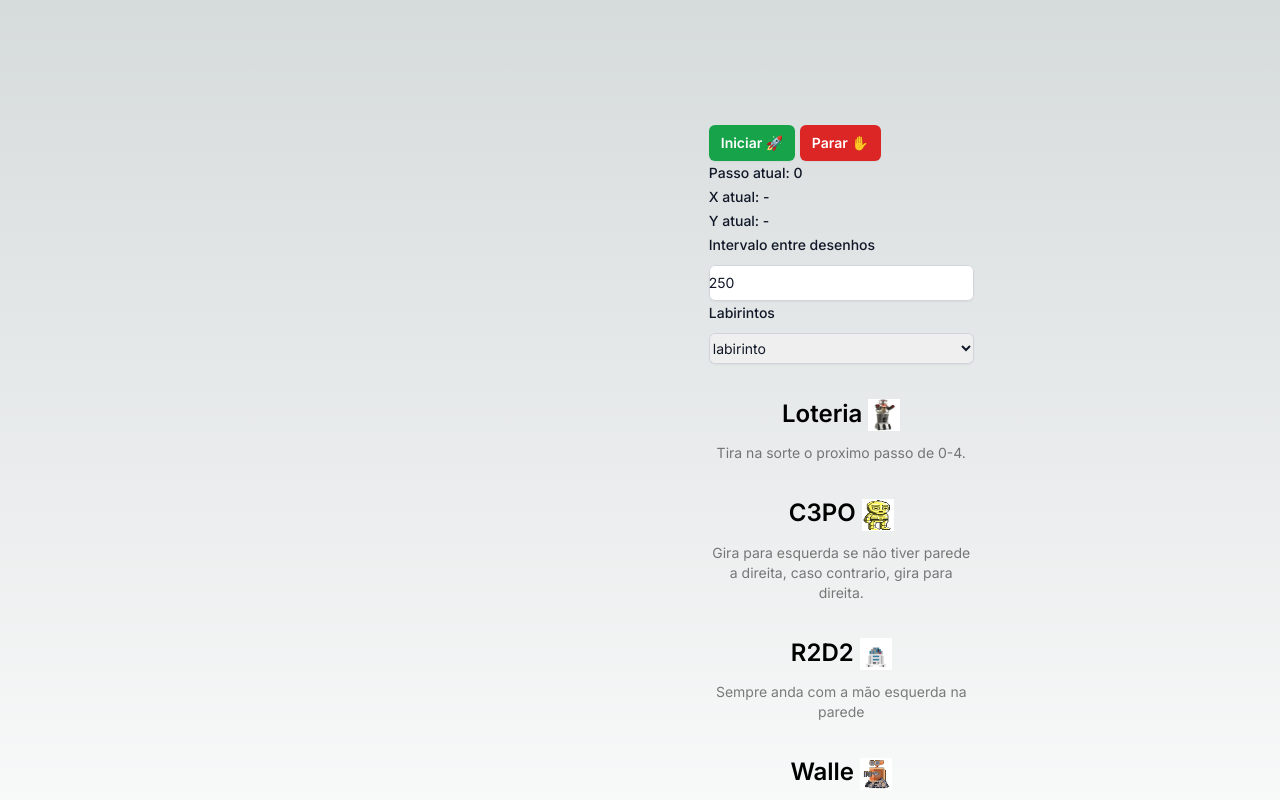
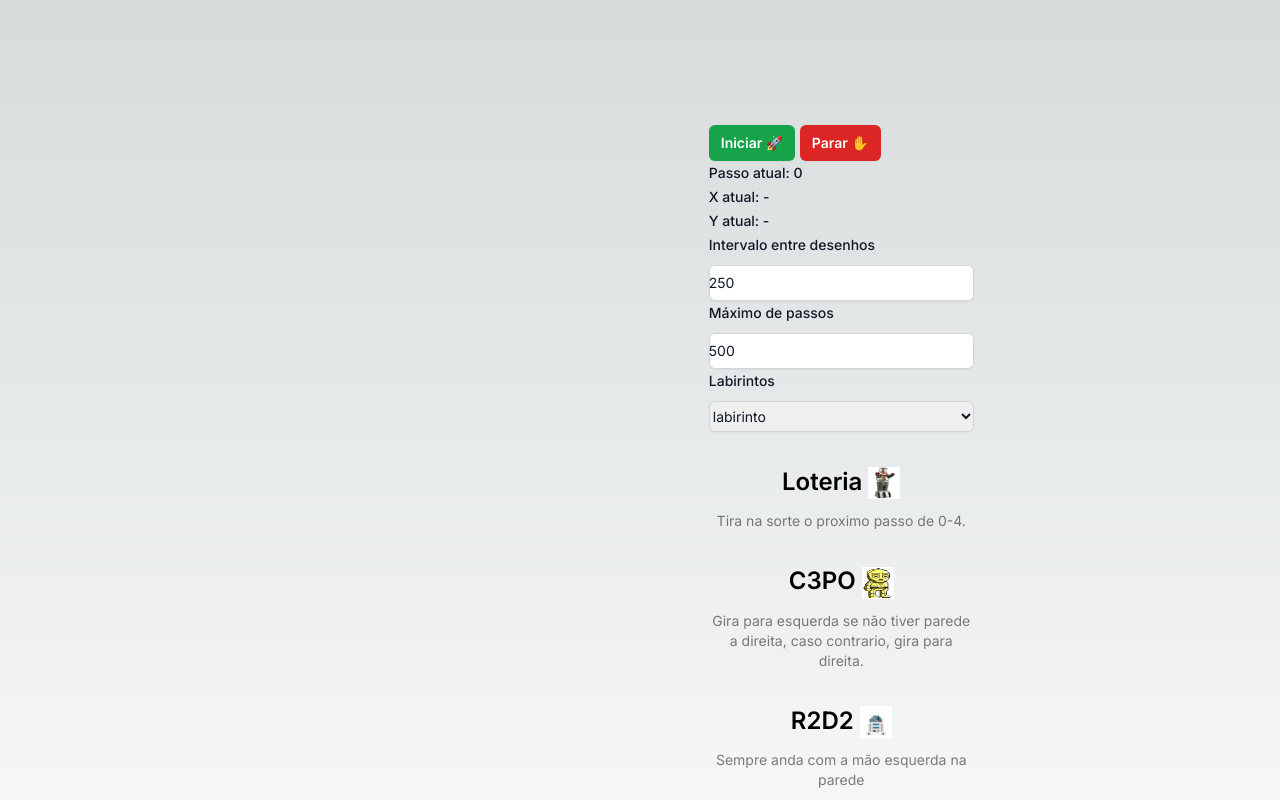
Before and after one commit to ericoloewe/labirinto-robo-html, a Next.js app: page / in a window 1280 px wide. Shown: the top 800 px of the page. Built offline with nearby package versions, Linux system fonts and the light colour scheme.

Commit message:
max steps

```diff
--- a/src/app/p5-drawer.ts
+++ b/src/app/p5-drawer.ts
@@ -100,8 +100,8 @@
 		}
 	}
 
-	public generateStepsAndDraw() {
-		this.steps = this.player.generateSteps(500);
+	public generateStepsAndDraw(maxSteps: number = 500) {
+		this.steps = this.player.generateSteps(maxSteps);
 	}
 
 	public stopAndRemove() {
--- a/src/app/page.tsx
+++ b/src/app/page.tsx
@@ -15,6 +15,7 @@
   const [player, setPlayer] = useState<Players>(Players.LOTERIA);
   const [mazeName, setMazeName] = useState<string>('labirinto');
   const [waitTime, setWaitTime] = useState<number>(250);
+  const [maxSteps, setMaxSteps] = useState<number>(500);
   const [currentIndex, setCurrentIndex] = useState<number>(0);
   const [currentStep, setCurrentStep] = useState<Step>();
 
@@ -43,7 +44,7 @@
     stopAndClean();
     createMaze(mazeName, player, options).then(d => {
       drawer = d;
-      drawer?.generateStepsAndDraw();
+      drawer?.generateStepsAndDraw(maxSteps);
     });
   }
 
@@ -81,6 +82,12 @@
             <label htmlFor="waitTime" className="block text-sm font-medium leading-6 text-gray-900">Intervalo entre desenhos</label>
             <div className="mt-2">
               <input type="number" name="waitTime" id="waitTime" className="block w-full rounded-md border-0 py-1.5 text-gray-900 shadow-sm ring-1 ring-inset ring-gray-300 placeholder:text-gray-400 focus:ring-2 focus:ring-inset focus:ring-indigo-600 sm:text-sm sm:leading-6" value={waitTime} placeholder="tempo em ms" onChange={e => setWaitTime(Number(e?.target?.value) || waitTime)} />
+            </div>
+          </div>
+          <div className="sm:col-span-3">
+            <label htmlFor="maxSteps" className="block text-sm font-medium leading-6 text-gray-900">Máximo de passos</label>
+            <div className="mt-2">
+              <input type="number" name="maxSteps" id="maxSteps" className="block w-full rounded-md border-0 py-1.5 text-gray-900 shadow-sm ring-1 ring-inset ring-gray-300 placeholder:text-gray-400 focus:ring-2 focus:ring-inset focus:ring-indigo-600 sm:text-sm sm:leading-6" value={maxSteps} placeholder="tempo em ms" onChange={e => setMaxSteps(Number(e?.target?.value) || waitTime)} />
             </div>
           </div>
           <div className="sm:col-span-3">
```
